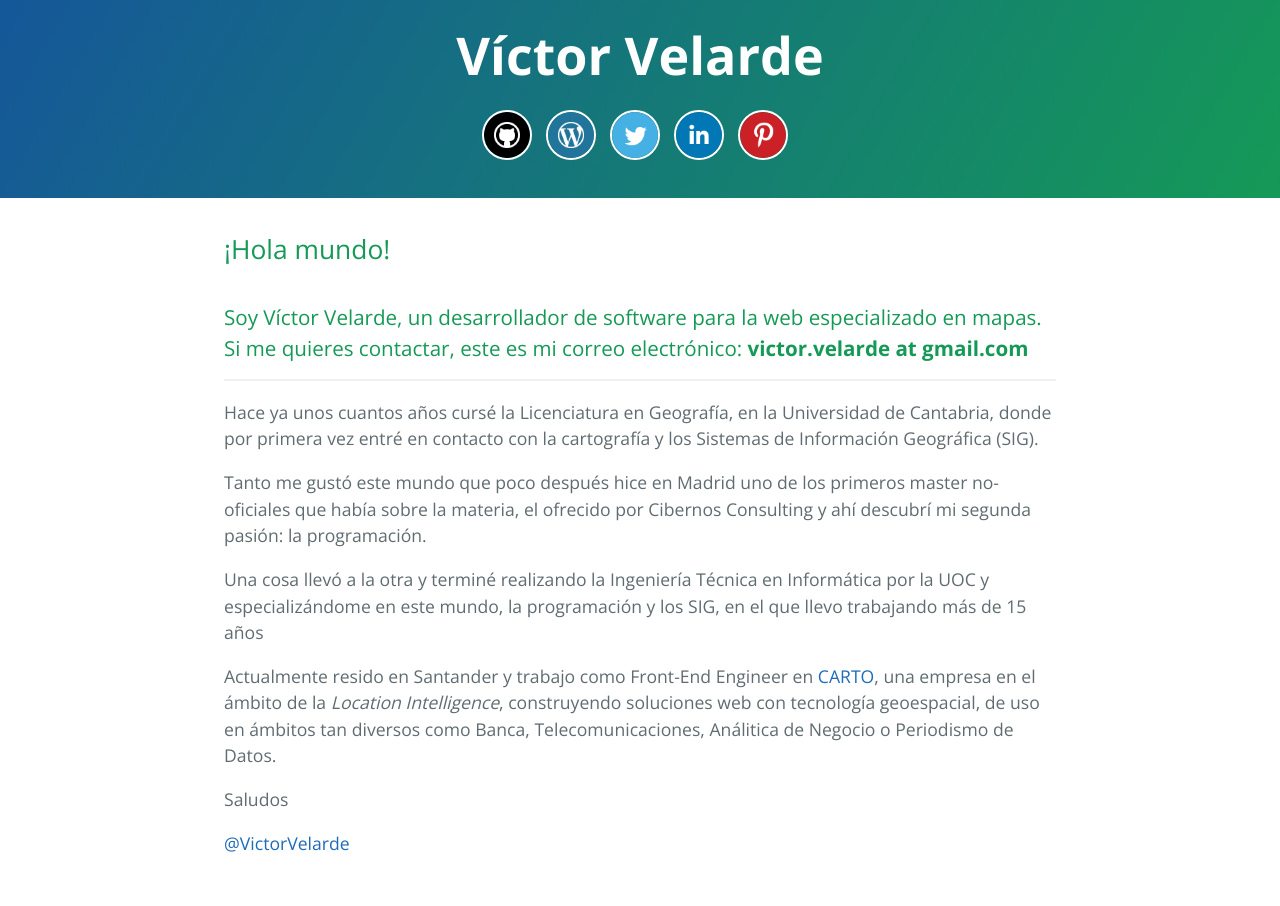
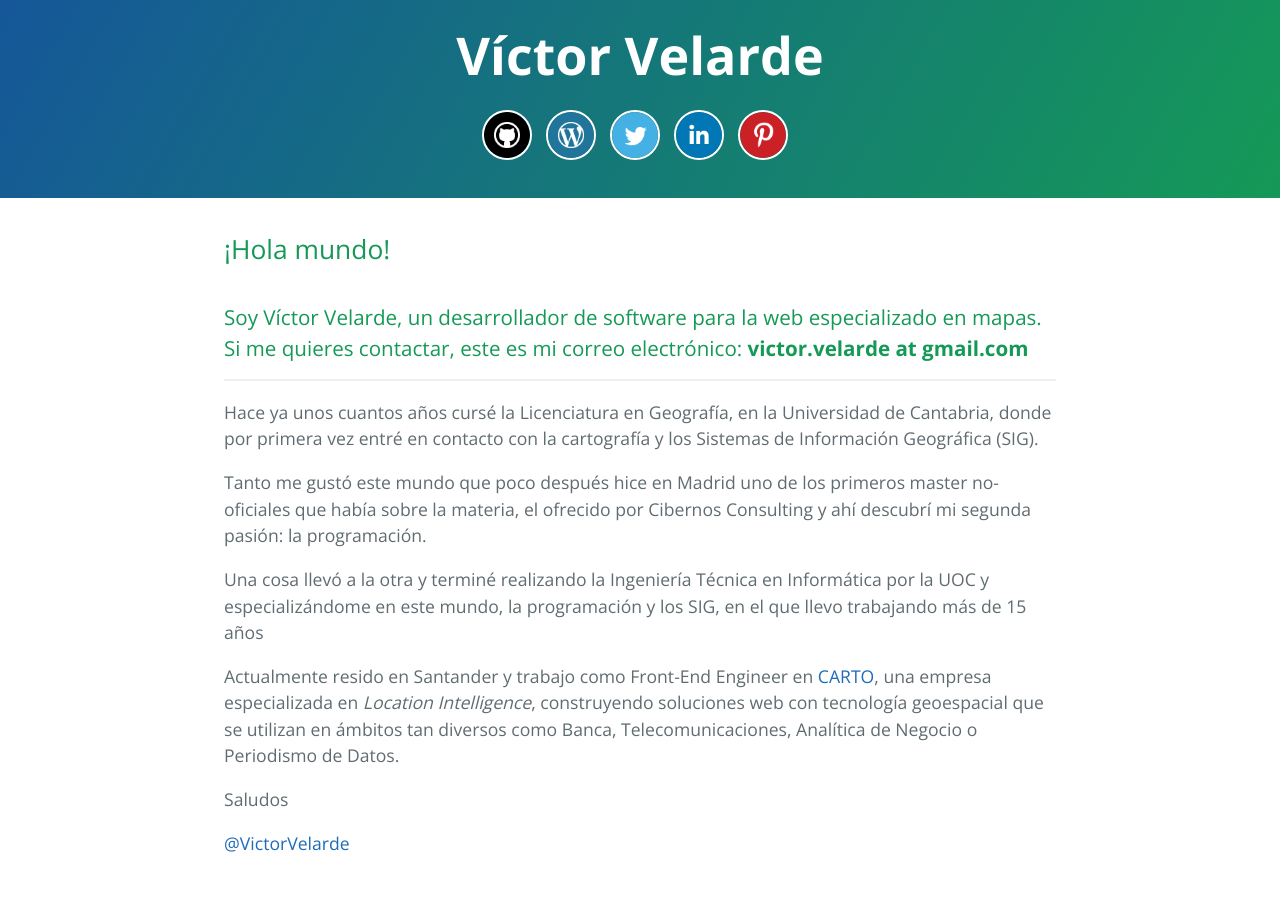
Before and after one commit to VictorVelarde/VictorVelarde.github.io, a Jekyll site: the page index.html, which Jekyll copies as it is, in a window 1280 px wide. Built offline with Jekyll 4.4.1, drawn with Linux system fonts in a browser that asks for light colours.

Commit message:
Update index.html
Just some typos

```diff
--- a/index.html
+++ b/index.html
@@ -66,7 +66,7 @@
 
         <p>Una cosa llevó a la otra y terminé realizando la Ingeniería Técnica en Informática por la UOC y especializándome en este mundo, la programación y los SIG, en el que llevo trabajando más de 15 años</p>
 
-        <p>Actualmente resido en Santander y trabajo como Front-End Engineer en <a href="https://carto.com">CARTO</a>, una empresa en el ámbito de la <em>Location Intelligence</em>, construyendo soluciones web con tecnología geoespacial, de uso en ámbitos tan diversos como Banca, Telecomunicaciones, Análitica de Negocio o Periodismo de Datos.</p>
+        <p>Actualmente resido en Santander y trabajo como Front-End Engineer en <a href="https://carto.com">CARTO</a>, una empresa especializada en <em>Location Intelligence</em>, construyendo soluciones web con tecnología geoespacial que se utilizan en ámbitos tan diversos como Banca, Telecomunicaciones, Analítica de Negocio o Periodismo de Datos.</p>
 
         <p>Saludos</p>
 	<p><a href="https://github.com/VictorVelarde">@VictorVelarde</a></p>
```
